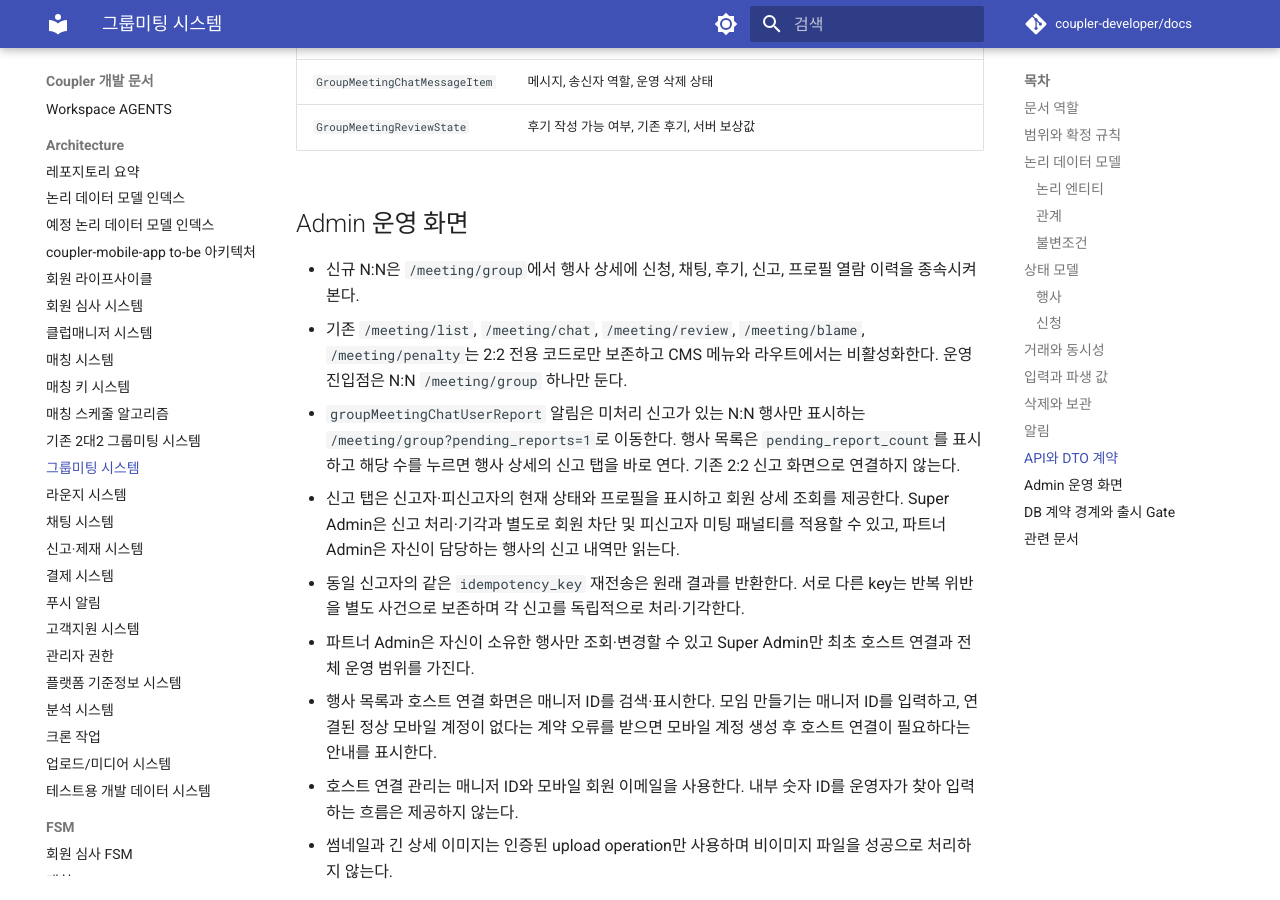
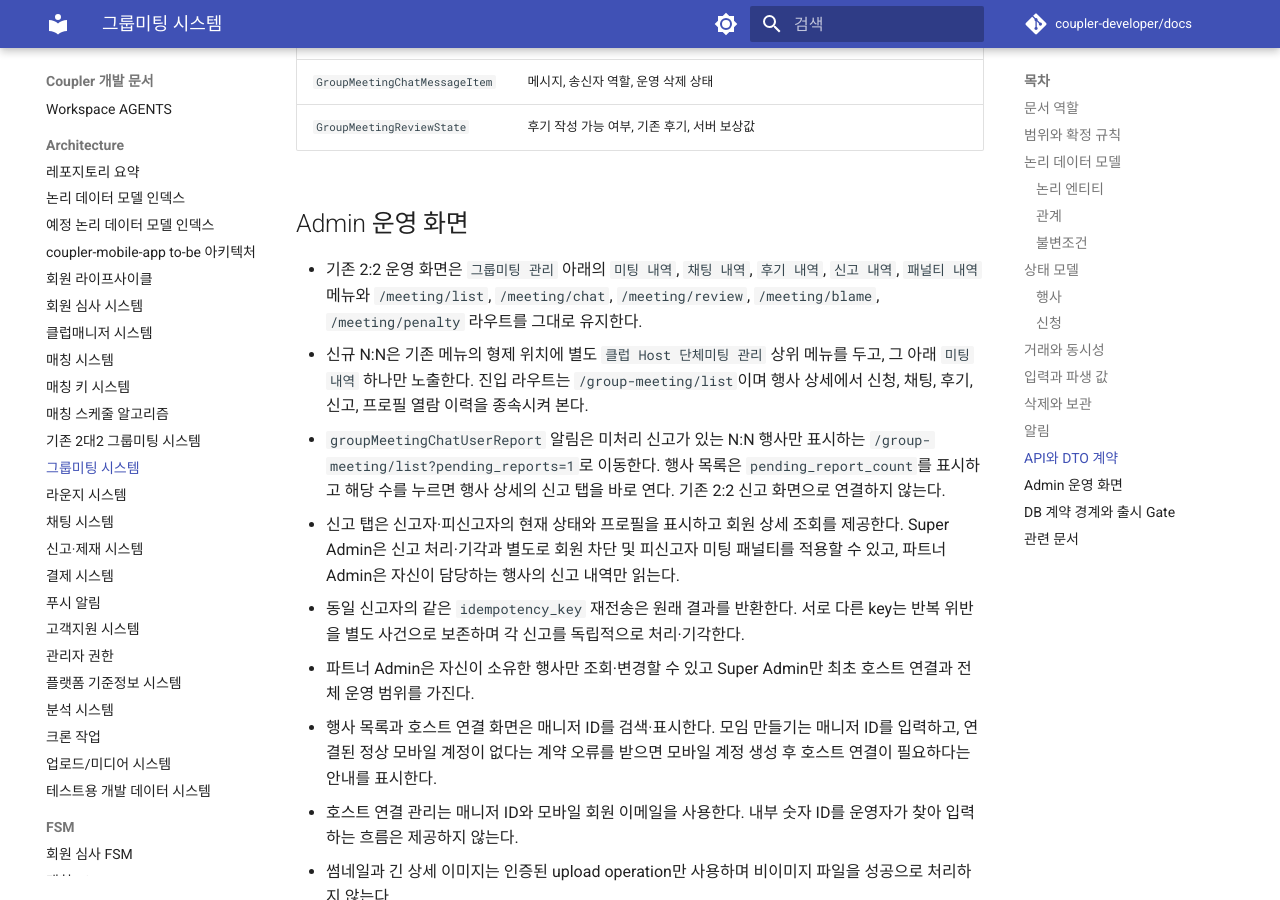
Before and after one commit to coupler-developer/docs, an MkDocs documentation site: the page built from content/architecture/group-meeting-system.md, in a window 1280 px wide and 900 px high, scrolled down 8987 px. Built offline with MkDocs 1.6.1 and Material for MkDocs 9.7.7, drawn with Linux system fonts in a browser that asks for light colours; comment, search, counter and statistics services are not loaded.

Commit message:
docs: 그룹미팅 Admin 메뉴 계약 복원
Reason:
- 문서가 기존 2:2 메뉴를 비활성화하고 N:N 단일 메뉴만 둔다고 잘못 설명하고 있었습니다.

Changes:
- 기존 그룹미팅 관리의 2:2 하위 메뉴 5개를 보존했습니다.
- 별도 클럽 Host 단체미팅 관리와 /group-meeting/list 진입점을 명시했습니다.
- Admin #70 기준 55/53 baseline과 남은 운영 검증 부채를 갱신했습니다.

How:
- 병합된 Admin #70의 page-route와 알림 이동 경로를 기준으로 동기화했습니다.

Tests:
- yarn validate:docs 통과
- API-Admin 55/53 교차 계약 검증 통과

```diff
--- a/content/architecture/group-meeting-system.md
+++ b/content/architecture/group-meeting-system.md
@@ -232,11 +232,14 @@ CONFIRMED 참가자의 명시적 퇴장은 APPROVED를 LEFT로 전이한다. FIN
 
 ## Admin 운영 화면
 
-- 신규 N:N은 `/meeting/group`에서 행사 상세에 신청, 채팅, 후기, 신고, 프로필 열람 이력을 종속시켜 본다.
-- 기존 `/meeting/list`, `/meeting/chat`, `/meeting/review`, `/meeting/blame`, `/meeting/penalty`는 2:2 전용 코드로만
-  보존하고 CMS 메뉴와 라우트에서는 비활성화한다. 운영 진입점은 N:N `/meeting/group` 하나만 둔다.
+- 기존 2:2 운영 화면은 `그룹미팅 관리` 아래의 `미팅 내역`, `채팅 내역`, `후기 내역`, `신고 내역`,
+  `패널티 내역` 메뉴와 `/meeting/list`, `/meeting/chat`, `/meeting/review`, `/meeting/blame`,
+  `/meeting/penalty` 라우트를 그대로 유지한다.
+- 신규 N:N은 기존 메뉴의 형제 위치에 별도 `클럽 Host 단체미팅 관리` 상위 메뉴를 두고, 그 아래
+  `미팅 내역` 하나만 노출한다. 진입 라우트는 `/group-meeting/list`이며 행사 상세에서 신청, 채팅,
+  후기, 신고, 프로필 열람 이력을 종속시켜 본다.
 - `groupMeetingChatUserReport` 알림은 미처리 신고가 있는 N:N 행사만 표시하는
-  `/meeting/group?pending_reports=1`로 이동한다. 행사 목록은 `pending_report_count`를 표시하고 해당 수를
+  `/group-meeting/list?pending_reports=1`로 이동한다. 행사 목록은 `pending_report_count`를 표시하고 해당 수를
   누르면 행사 상세의 신고 탭을 바로 연다. 기존 2:2 신고 화면으로 연결하지 않는다.
 - 신고 탭은 신고자·피신고자의 현재 상태와 프로필을 표시하고 회원 상세 조회를 제공한다. Super Admin은
   신고 처리·기각과 별도로 회원 차단 및 피신고자 미팅 패널티를 적용할 수 있고, 파트너 Admin은 자신이
```
Also changed, not shown: content/architecture/development-test-data-system.md (+1 -1 lines), content/technical-debt/technical-debt.md (+2 -2 lines).
